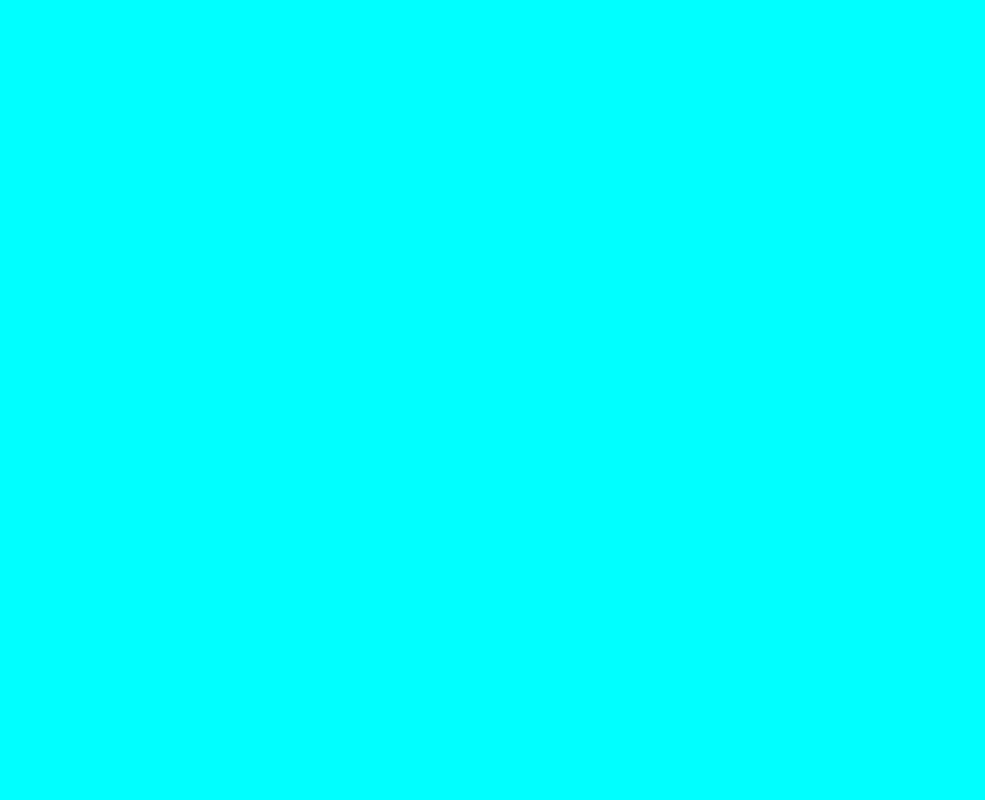
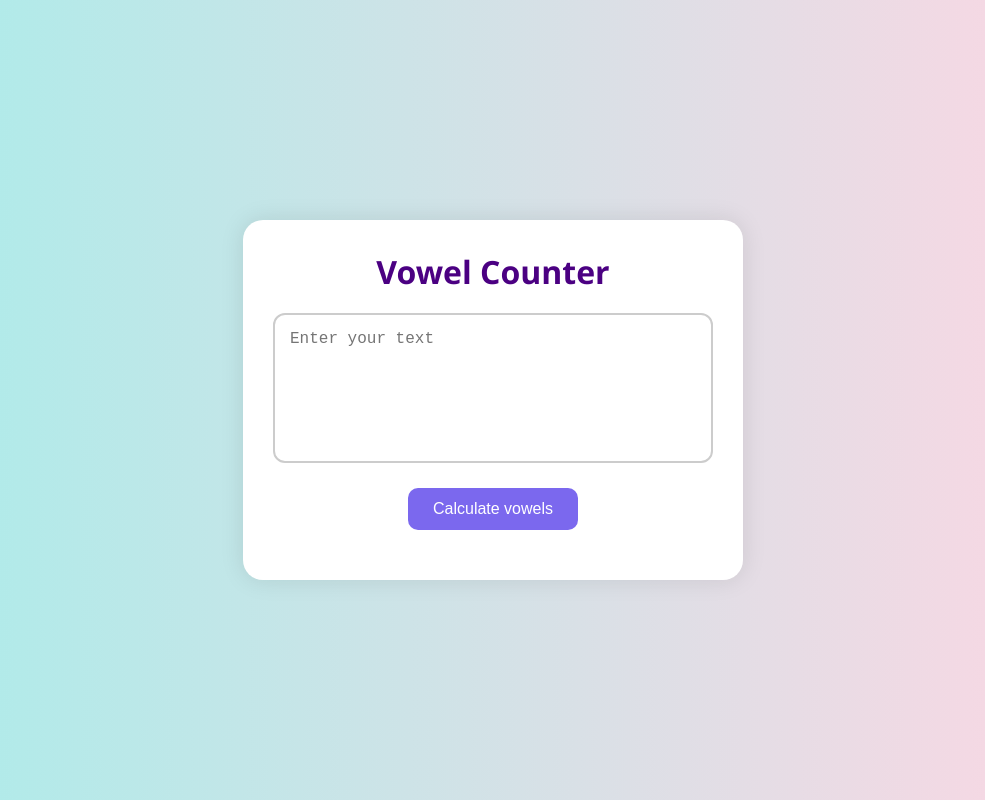
Before and after one commit to fareehaabbasi/DAY7-Vowel-counter, a plain HTML site: page index.html in a window 1280 px wide. Shown: the whole page, without its empty margins (147-1132 px from the left). Drawn offline with Linux system fonts and the light colour scheme.

Commit message:
complete

```diff
--- a/app.js
+++ b/app.js
@@ -0,0 +1,18 @@
+const textArea = document.querySelector("#textarea");
+const btn = document.querySelector("#btn");
+const output = document.querySelector(".output");
+
+btn.addEventListener("click", function() {
+    if(textArea === "") {
+        output.innerHTML = "Please enter a some text"
+    }else{
+        const text = textArea.value;
+        let count = 0;
+        for (var i = 0; i < text.length; i++){
+            if(text[i] === "a" || text[i] === "e" || text[i] === "i" || text[i] === "o" || text[i] === "u"){
+                count++
+            }
+        }
+        output.innerHTML = `The numbers of Vowels are ${count}`;
+    }
+});
--- a/index.html
+++ b/index.html
@@ -7,7 +7,18 @@
     <title>Vowel counter</title>
 </head>
 <body>
-
+    <div class="container">
+        <div class="header">
+            Vowel Counter
+        </div>
+        <div class="textarea">
+            <textarea name="vowelinput" id="textarea" cols="30" rows="10" placeholder="Enter your text"></textarea>
+        </div>
+        <div class="count">
+            <button id="btn">Calculate vowels</button>
+        </div>
+        <div class="output"></div>
+    </div>
 
     <script src="app.js"></script>
 </body>
--- a/style.css
+++ b/style.css
@@ -1,13 +1,76 @@
-*{
+/* Reset some default styles */
+* {
     margin: 0;
     padding: 0;
     box-sizing: border-box;
 }
 
 body {
+    font-family: 'Segoe UI', Tahoma, Geneva, Verdana, sans-serif;
+    background: linear-gradient(to right, #a8edea, #fed6e3); /* Unique light gradient */
     display: flex;
+    justify-content: center;
     align-items: center;
-    justify-content: center;
     height: 100vh;
-    background-color: aqua;
 }
+
+/* Container for all content */
+.container {
+    background-color: white;
+    padding: 30px;
+    border-radius: 20px;
+    box-shadow: 0 0 25px rgba(0, 0, 0, 0.1);
+    width: 90%;
+    max-width: 500px;
+    text-align: center;
+}
+
+/* Header styling */
+.header {
+    font-size: 2rem;
+    font-weight: bold;
+    margin-bottom: 20px;
+    color: #4b0082;
+}
+
+/* Textarea styling */
+.textarea textarea {
+    width: 100%;
+    height: 150px;
+    padding: 15px;
+    font-size: 1rem;
+    border: 2px solid #ccc;
+    border-radius: 12px;
+    resize: none;
+    transition: border 0.3s ease;
+}
+
+.textarea textarea:focus {
+    border-color: #7b68ee;
+    outline: none;
+}
+
+/* Button styling */
+.count button {
+    margin-top: 20px;
+    padding: 12px 25px;
+    font-size: 1rem;
+    background-color: #7b68ee;
+    color: white;
+    border: none;
+    border-radius: 10px;
+    cursor: pointer;
+    transition: background 0.3s ease;
+}
+
+.count button:hover {
+    background-color: #5a4eb1;
+}
+
+/* Output styling */
+.output {
+    margin-top: 20px;
+    font-size: 1.2rem;
+    font-weight: bold;
+    color: #2c3e50;
+}
```
